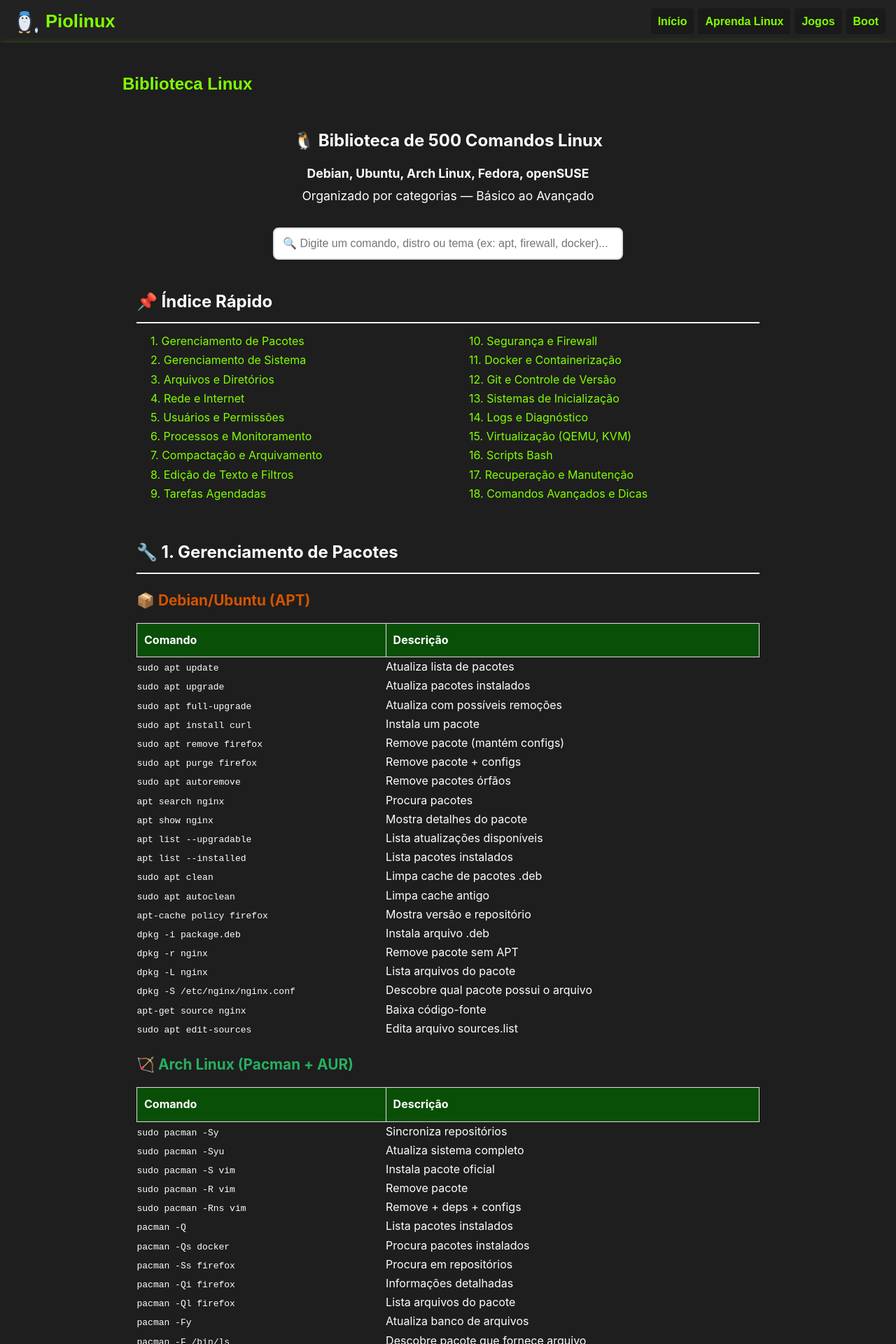
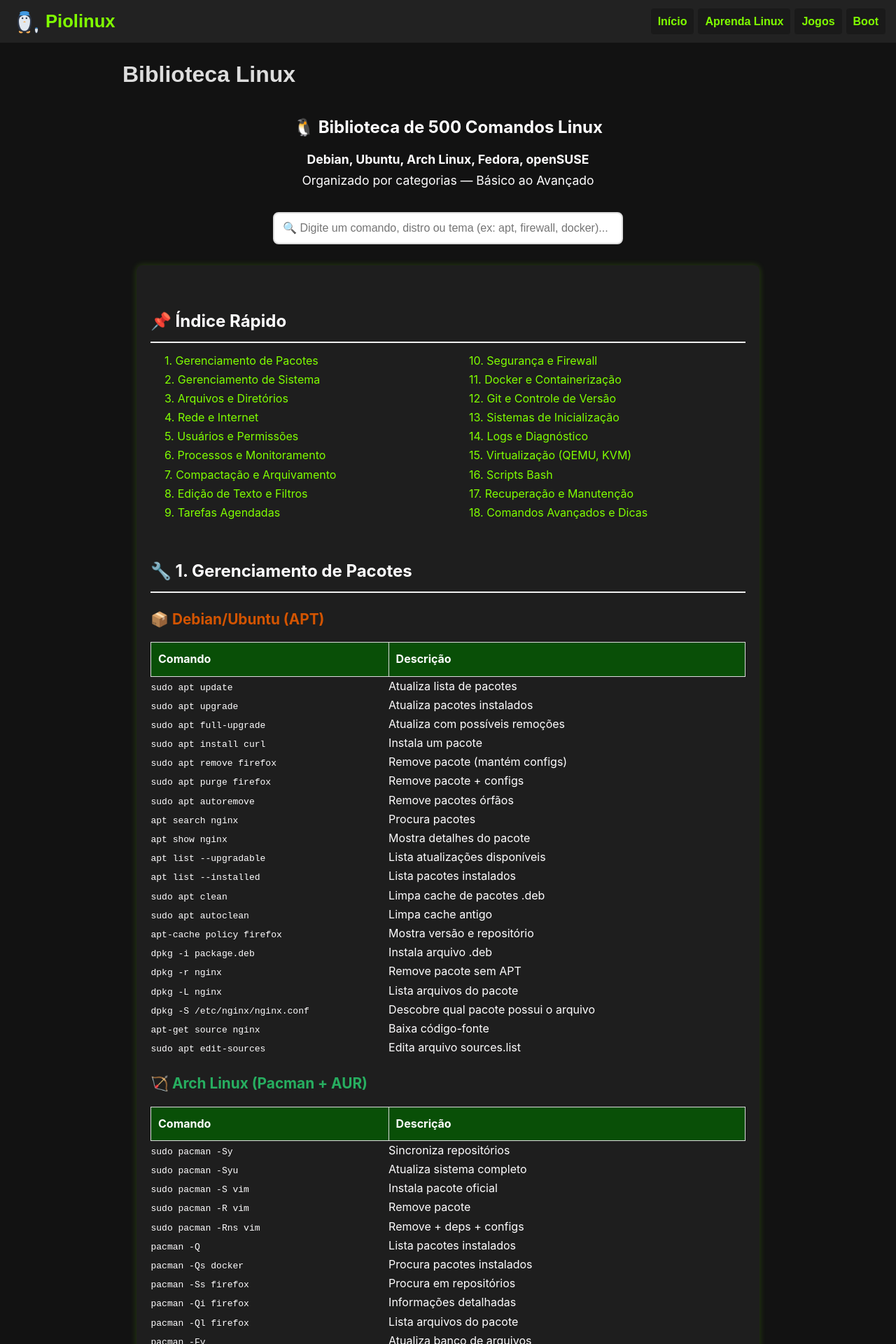
Before and after one commit to Piolinux/piolinux-site, a Jekyll site: the page pages/biblioteca-linux.html, which Jekyll copies as it is, in a window 1280 px wide. Shown: the top 1920 px of the page at 70% size. Built offline with Jekyll 4.4.1, drawn with Linux system fonts in a browser that asks for light colours.

Commit message:
Update biblioteca-linux.html

```diff
--- a/pages/biblioteca-linux.html
+++ b/pages/biblioteca-linux.html
@@ -106,7 +106,7 @@
  </div>
 </header>
 
-<section class="post-content">
+
     <main>
         <h1>Biblioteca Linux</h1>
 
@@ -140,7 +140,7 @@
       >
     </div>
 
-    <!-- Índice Rápido -->
+    <section class="post-content"><!-- Índice Rápido -->
     <h2 style="border-bottom: 2px solid #eee; padding-bottom: 8px; margin-top: 40px; color: #fffeff;">📌 Índice Rápido</h2>
     <ul style="columns: 2; column-gap: 40px; margin-left: 0; padding-left: 20px; list-style: none;">
       <li><a href="#pacotes">1. Gerenciamento de Pacotes</a></li>
@@ -775,7 +775,7 @@
 
   </div>
 </main>
-
+</section>
 <!-- Script de busca -->
 <script>
   document.getElementById("searchInput").addEventListener("keyup", function() {
```
